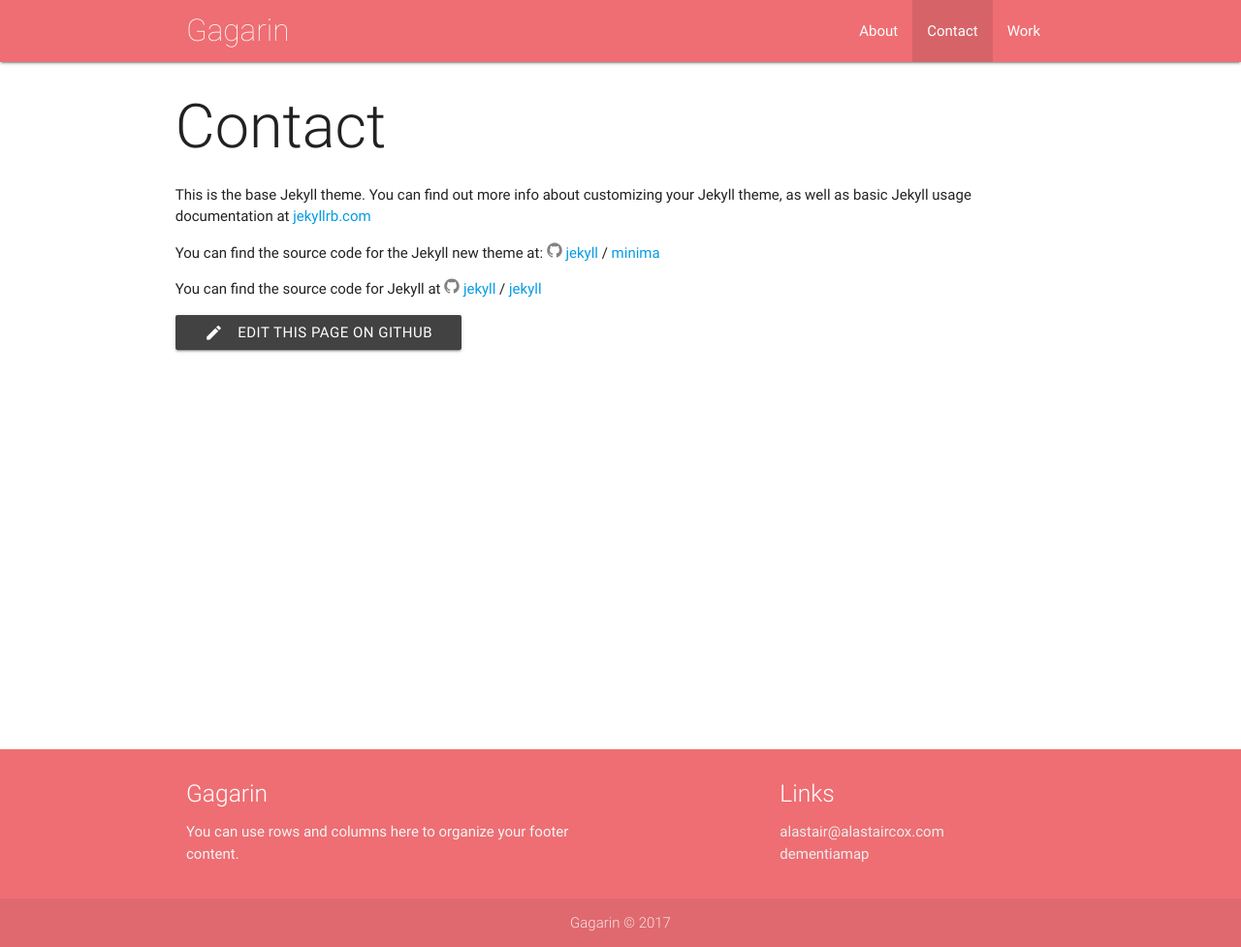
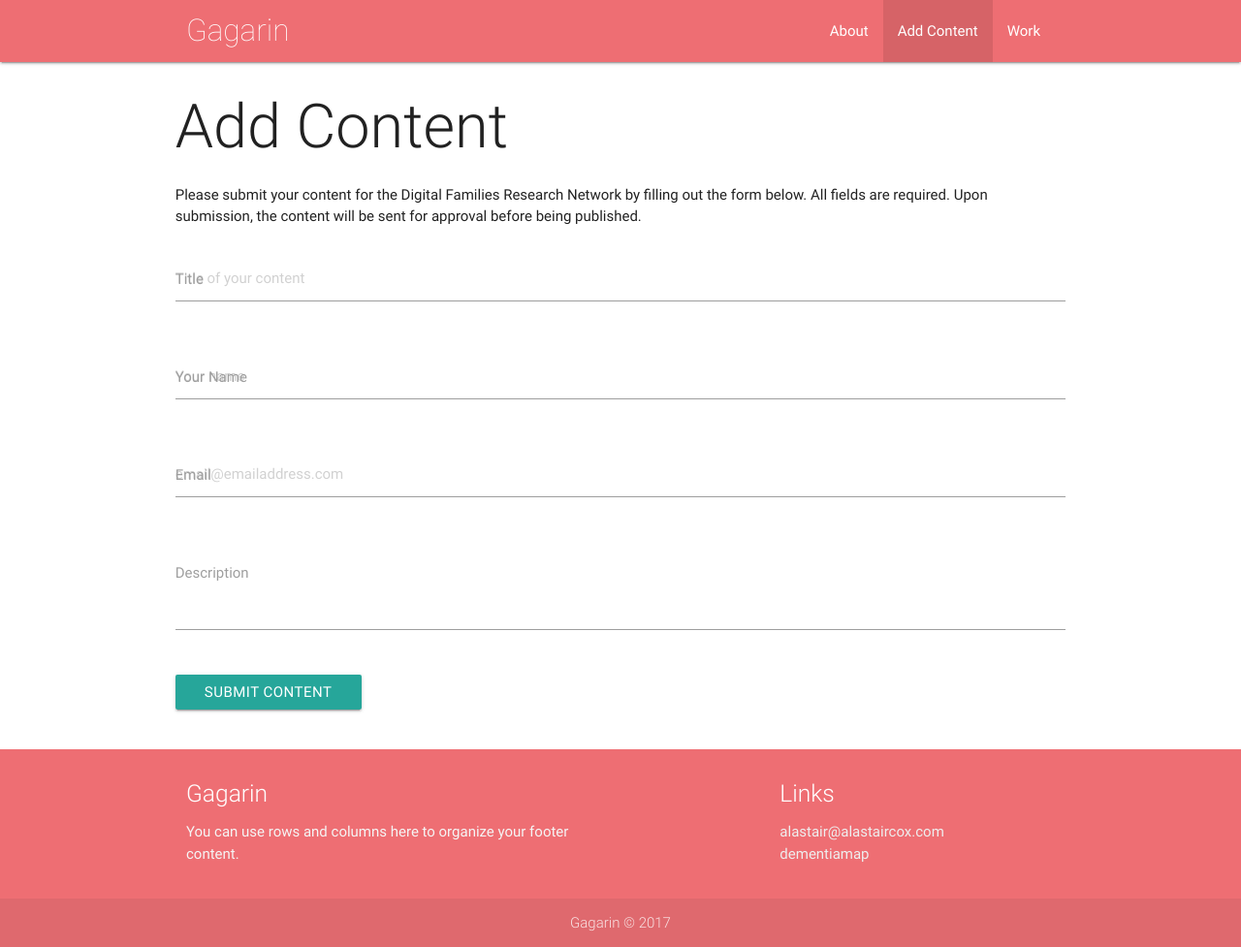
Before and after one commit to SFVPN/jekcms, a Jekyll site: the page built from contact/contact.md, in a window 1280 px wide and 977 px high. Shown: the whole window at 97% size. Built offline with Jekyll 4.4.1, drawn with Linux system fonts in a browser that asks for light colours; nearby versions of some CDN libraries; a script that is not in the unit is left out.

Commit message:
Added separate submission page and updated required fields

```diff
--- a/_includes/footer.html
+++ b/_includes/footer.html
@@ -1,4 +1,4 @@
-<script>
+<!-- <script>
 
 localStorage.setItem(window.location.href, window.location.href);
 if(localStorage.getItem(window.location.href)) {
@@ -13,7 +13,7 @@
 } else {
 
 }
-</script>
+</script> -->
         <footer class="page-footer">
           <div class="container">
             <div class="row">
--- /dev/null
+++ b/_layouts/submissions.html
@@ -0,0 +1,60 @@
+---
+layout: default
+---
+
+<article class="post">
+
+  <header class="post-header">
+    <h1 class="post-title">{{ page.title | escape }}</h1>
+  </header>
+<p>
+  Please submit your content for the Digital Families Research Network by filling out the form below. All fields are required. Upon submission, the content will be sent for approval before being published.
+</p>
+
+
+<div class="row">
+  <form class="col s12" method="POST" action="https://api.staticman.net/v2/entry/alastair38/jekcms/master/comments">
+    <input name="options[redirect]" type="hidden" value="http://localhost:4000/">
+    <input name="options[origin]" type="hidden" value="http://localhost:4000/">
+    <input name="fields[verify]" type="hidden">
+    <input name="options[slug]" type="hidden" value="{{ page.slug }}">
+
+     <div class="row">
+  <div class="input-field col s12">
+    <input placeholder="Title of your content" name="fields[title]" id="title" type="text" class="validate">
+    <label for="title">Title</label>
+  </div>
+</div>
+<div class="row">
+<div class="input-field col s12">
+<input placeholder="Your name" name="fields[person]" id="person" type="text" class="validate">
+<label for="person">Your Name</label>
+</div>
+</div>
+<div class="row">
+<div class="input-field col s12">
+<input placeholder="email@emailaddress.com" name="fields[email]" id="email" type="email" class="validate">
+<label for="email">Email</label>
+</div>
+</div>
+
+
+
+     <div class="row">
+       <div class="input-field col s12">
+         <textarea id="description" name="fields[description]" class="materialize-textarea"></textarea>
+         <label for="description">Description</label>
+       </div>
+     </div>
+     <button onclick="myFunction()" class="btn" type="submit">Submit Content</button>
+
+   </form>
+ </div>
+</article>
+ <script>
+ function myFunction() {
+
+       Materialize.toast('Thankyou for you submission', 4000);
+
+ }
+ </script>
--- a/contact/contact.md
+++ b/contact/contact.md
@@ -1,16 +1,6 @@
 ---
-layout: page
-title: Contact
+layout: submissions
+title: Add Content
 featuredPage: true
-permalink: /contact/
+permalink: /submissions/
 ---
-
-This is the base Jekyll theme. You can find out more info about customizing your Jekyll theme, as well as basic Jekyll usage documentation at [jekyllrb.com](https://jekyllrb.com/)
-
-You can find the source code for the Jekyll new theme at:
-{% include icon-github.html username="jekyll" %} /
-[minima](https://github.com/jekyll/minima)
-
-You can find the source code for Jekyll at
-{% include icon-github.html username="jekyll" %} /
-[jekyll](https://github.com/jekyll/jekyll)
```
Also changed, not shown: _layouts/post.html (+0 -40 lines), staticman.yml (+5 -5 lines).
